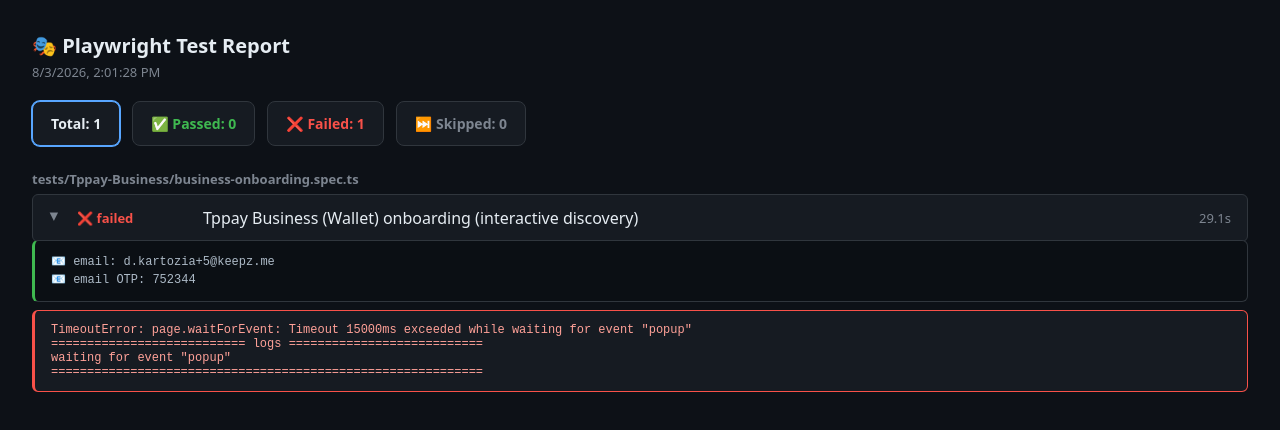
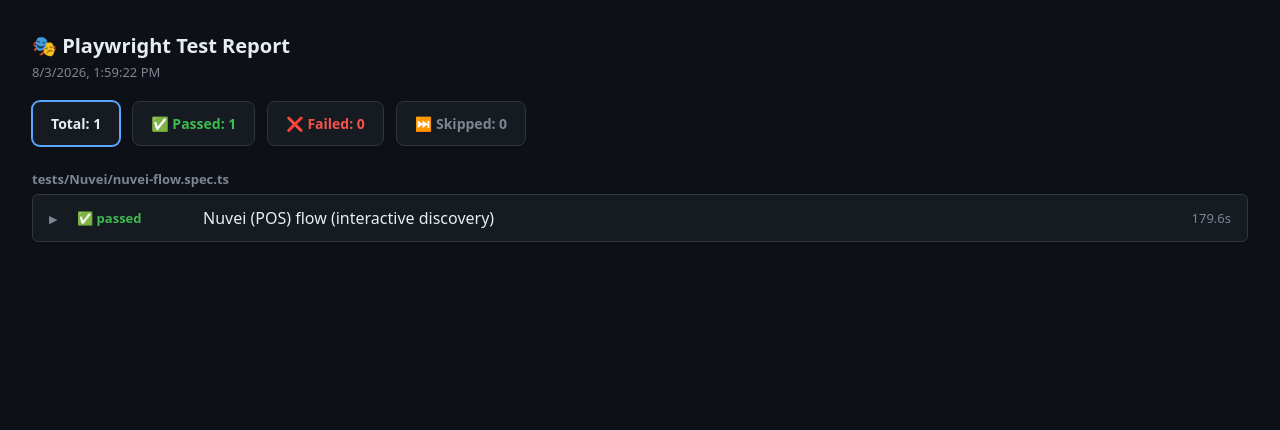
Before and after one commit to karto88/italy, a website: page docs/report/index.html in a window 1280 px wide. Drawn offline with Linux system fonts and the light colour scheme.

Commit message:
chore: update report 2026-08-03T10:02:11.712Z

```diff
--- a/docs/report/index.html
+++ b/docs/report/index.html
@@ -36,24 +36,21 @@
 </head>
 <body>
   <h1>🎭 Playwright Test Report</h1>
-  <div class="meta">8/3/2026, 2:01:28 PM</div>
+  <div class="meta">8/3/2026, 1:59:22 PM</div>
   <div class="summary">
     <button type="button" class="card active" data-filter="all">Total: 1</button>
-    <button type="button" class="card pass" data-filter="pass">✅ Passed: 0</button>
-    <button type="button" class="card fail" data-filter="fail">❌ Failed: 1</button>
+    <button type="button" class="card pass" data-filter="pass">✅ Passed: 1</button>
+    <button type="button" class="card fail" data-filter="fail">❌ Failed: 0</button>
     <button type="button" class="card skip" data-filter="skip">⏭️ Skipped: 0</button>
   </div>
-  <div class="file-group"><div class="file">tests/Tppay-Business/business-onboarding.spec.ts</div><details class="test-item" data-status="fail" open>
+  <div class="file-group"><div class="file">tests/Nuvei/nuvei-flow.spec.ts</div><details class="test-item" data-status="pass">
           <summary class="test">
             <span class="chev">▶</span>
-            <span class="st" style="color:#f85149">❌ failed</span>
-            <span class="name">Tppay Business (Wallet) onboarding (interactive discovery)</span>
-            <span class="dur">29.1s</span>
-          </summary><pre class="log">📧 email: d.kartozia+5@keepz.me
-📧 email OTP: 752344</pre><pre class="err">TimeoutError: page.waitForEvent: Timeout 15000ms exceeded while waiting for event "popup"
-=========================== logs ===========================
-waiting for event "popup"
-============================================================</pre></details></div>
+            <span class="st" style="color:#3fb950">✅ passed</span>
+            <span class="name">Nuvei (POS) flow (interactive discovery)</span>
+            <span class="dur">179.6s</span>
+          </summary><pre class="log">📧 email: d.kartozia+4@keepz.me
+📧 email OTP: 510943</pre></details></div>
   <script>
     (function () {
       const cards = document.querySelectorAll('.card');
```
